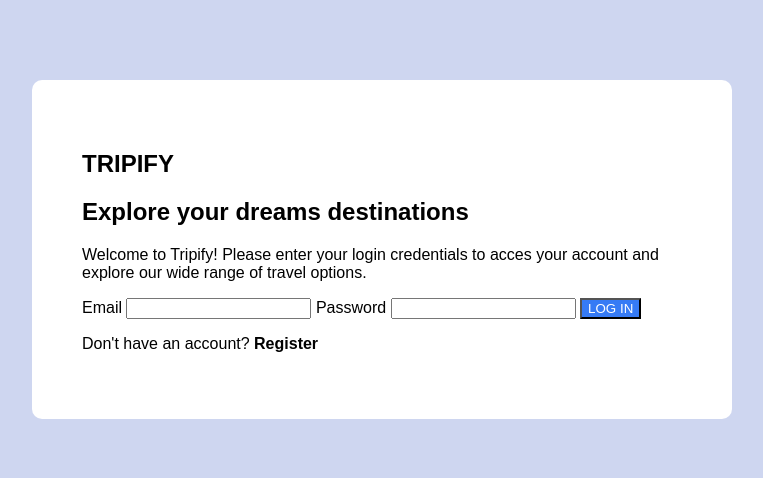
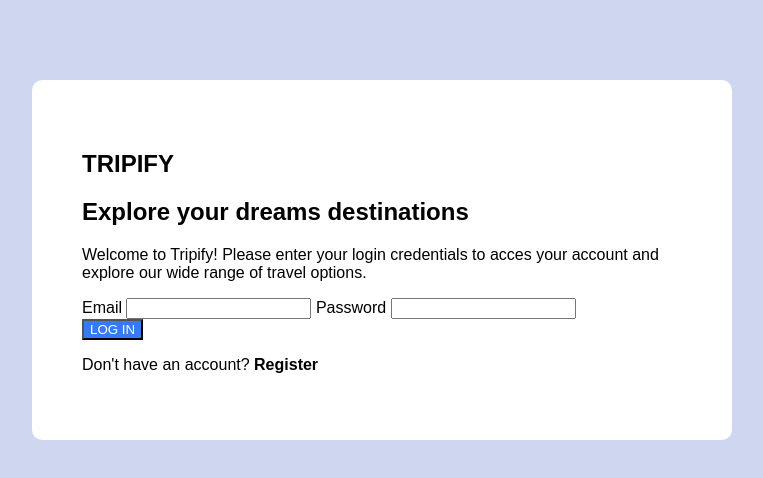
Before and after one commit to BPalomba/image-based-web-project, a plain HTML site: page login.html in a window 1280 px wide. Shown: the whole page, without its empty margins (258-1021 px from the left). Drawn offline with Linux system fonts and the light colour scheme.

Commit message:
agregado un div para el boton

```diff
--- a/login.html
+++ b/login.html
@@ -21,6 +21,10 @@
         <label for="Contraseña">Password</label>
         <input type="password">
 
+
+    </section>
+
+    <section class="boton">
         <button> LOG IN </button>
     </section>
 
```
